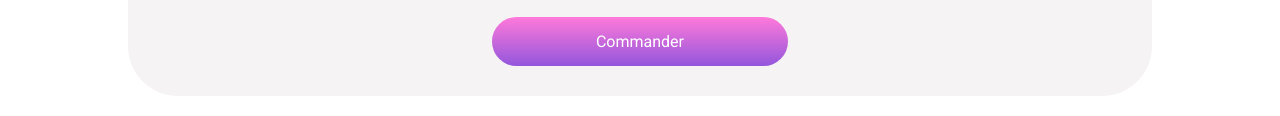
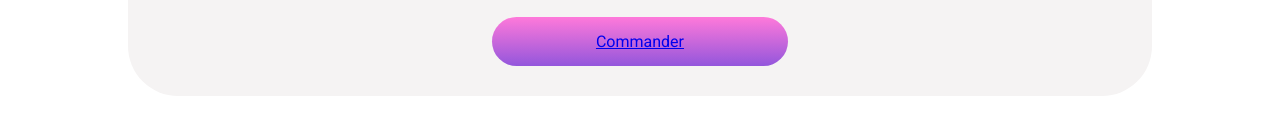
Before and after one commit to Mathieu-H1/Projet3, a website: page lapalette.html in a window 1280 px wide. Shown: the part 1925-2041 px from the top of the page. Drawn offline with nearby package versions, Linux system fonts and the light colour scheme; files that its build step writes are made by us from their sources; a web font is replaced by a local one.

Commit message:
maj div to order

```diff
--- a/lapalette.html
+++ b/lapalette.html
@@ -148,7 +148,12 @@
                 </div>
             </div>
     </div>
-    <div class="toorder">Commander</div>
+            <div class="toorder">
+                <a href="#">
+                    <div class="order">Commander</div>
+                </a>
+            </div>
+
 </section>
 </section>
 
```
